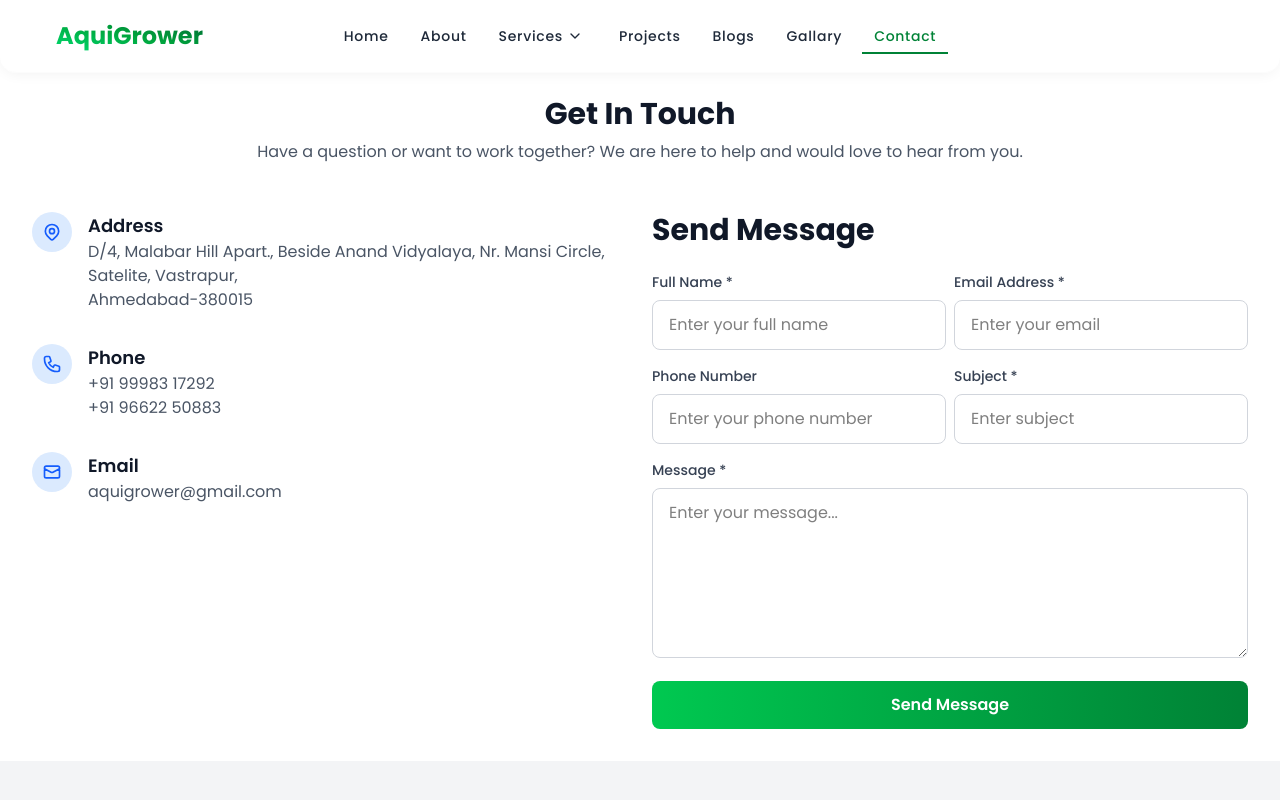
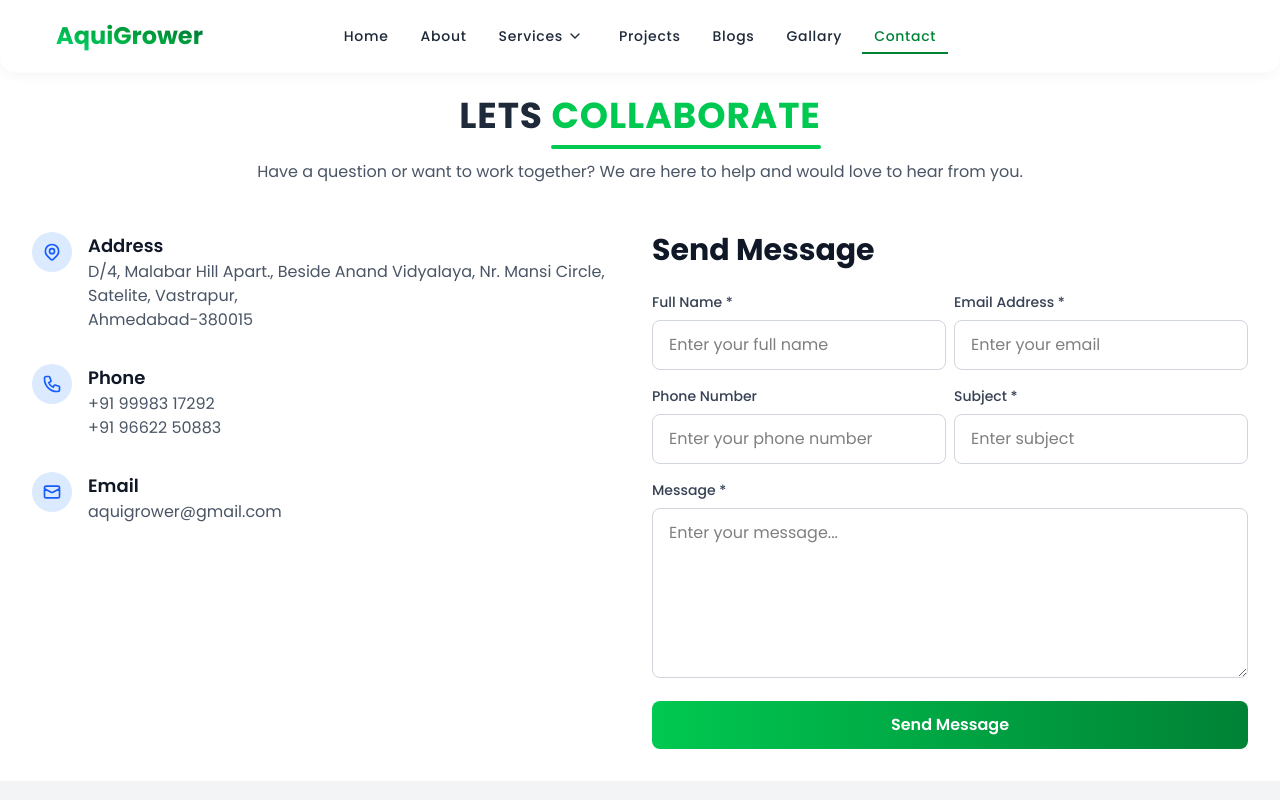
Before and after one commit to chetanpanara/aquigrower, a Next.js app: page /contact in a window 1280 px wide. Shown: the top 800 px of the page. Built offline with nearby package versions, Linux system fonts and the light colour scheme.

Commit message:
title design change

```diff
--- a/app/blogs/page.js
+++ b/app/blogs/page.js
@@ -109,9 +109,16 @@ const AgricultureBlog = () => {
   return (
     <>
       <div className="max-w-7xl mx-auto px-4 sm:px-6 lg:px-8 py-8 mt-16">
+
         <div className="text-center mb-12">
-          <h2 className="text-3xl font-bold text-gray-900 mb-2">Blogs</h2>
-          <p className="text-md text-gray-600 mb-8">
+          <h1 className="text-3xl md:text-3xl lg:text-4xl uppercase font-bold tracking-wide">
+            <span className="text-gray-800">agriculture </span>
+            <span className="text-green-500 relative">
+              Blogs
+              <div className="absolute bottom-0 left-0 right-0 h-1 bg-green-500 rounded-full transform translate-y-2"></div>
+            </span>
+          </h1>
+          <p className="text-md text-gray-600 mt-6">
             A digital platform sharing agriculture-related blogs, tips, and
             innovations to empower farmers and enthusiasts with the latest in
             smart and sustainable farming.
--- a/app/contact/page.js
+++ b/app/contact/page.js
@@ -48,11 +48,16 @@ export default function Contact() {
     <>
       {/* Main Content */}
       <div className="max-w-7xl mx-auto px-4 sm:px-6 lg:px-8 py-8 mt-16">
+
         <div className="text-center mb-12">
-          <h2 className="text-3xl font-bold text-gray-900 mb-2">
-            Get In Touch
-          </h2>
-          <p className="text-md text-gray-600 mb-8">
+          <h1 className="text-3xl md:text-3xl lg:text-4xl uppercase font-bold tracking-wide">
+            <span className="text-gray-800">LETS </span>
+            <span className="text-green-500 relative">
+              COLLABORATE
+              <div className="absolute bottom-0 left-0 right-0 h-1 bg-green-500 rounded-full transform translate-y-2"></div>
+            </span>
+          </h1>
+          <p className="text-md text-gray-600 mt-6">
             Have a question or want to work together? We are here to help and
             would love to hear from you.
           </p>
--- a/app/gallary/page.js
+++ b/app/gallary/page.js
@@ -160,10 +160,15 @@ const GalleryPage = () => {
     <>
       {/* Filter Navigation */}
       <div className="max-w-7xl mx-auto px-4 sm:px-6 lg:px-8 py-8 mt-16">
-
         <div className="text-center mb-12">
-          <h2 className="text-3xl font-bold text-gray-900 mb-2">Gallery</h2>
-          <p className="text-md text-gray-600 mb-8">
+          <h1 className="text-3xl md:text-3xl lg:text-4xl uppercase font-bold tracking-wide">
+            <span className="text-gray-800">Gallery </span>
+            <span className="text-green-500 relative">
+              Photos
+              <div className="absolute bottom-0 left-0 right-0 h-1 bg-green-500 rounded-full transform translate-y-2"></div>
+            </span>
+          </h1>
+          <p className="text-md text-gray-600 mt-6">
             A visual journey through our agricultural practices, innovations,
             and green landscapes.
           </p>
```
